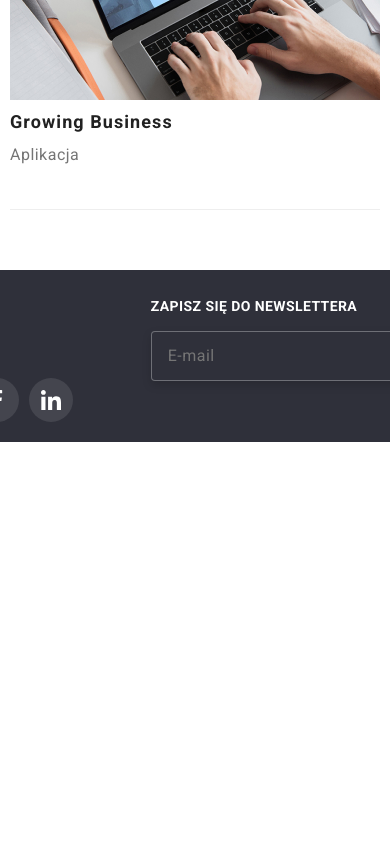
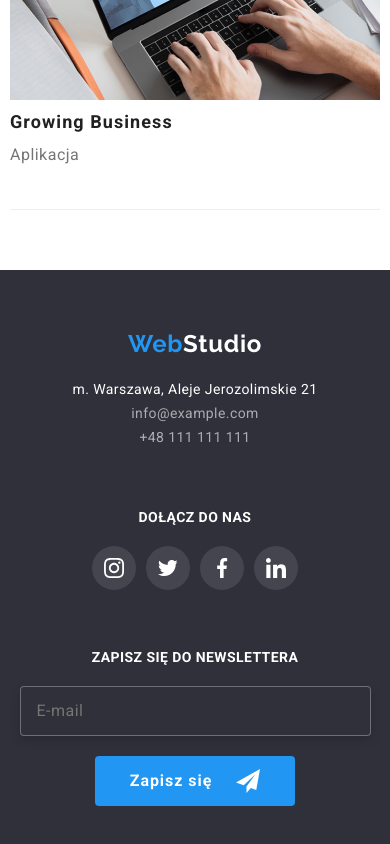
Before and after one commit to FilipGk/goit-markup-hw-08, a plain HTML site: page portfolio.html in a window 390 px wide. Shown: the part 3870-4714 px from the top of the page. Before the commit the page ends 4312 px from the top, so only its background shows below. Drawn offline with nearby package versions, Linux system fonts and the light colour scheme.

Commit message:
footer done

```diff
--- a/sass/components/_footer.scss
+++ b/sass/components/_footer.scss
@@ -1,3 +1,4 @@
+@media screen and (min-width: 1201px) {
   .footer {
     background-color: var(--background-color);
     display: flex;
@@ -173,3 +174,185 @@
   .newsletter-button__icon {
     margin-left: 24px;
   }
+}
+
+@media screen and (min-width: 320px) and (max-width: 480px) {
+  .footer {
+    background-color: var(--background-color);
+    display: flex;
+    justify-content: center;
+    padding-block: 60px;
+  }
+
+  .footer__wrapper {
+    width: 100%;
+    display: flex;
+    flex-direction: column;
+    align-items: center;
+    position: relative;
+  }
+
+  .footer__logo {
+    font-family: "Raleway", sans-serif;
+    font-style: normal;
+    font-weight: 700;
+    font-size: 24px;
+    line-height: 1.167;
+    letter-spacing: 0.03em;
+    color: var(--color-white);
+    text-decoration: none;
+    display: block;
+  }
+
+  .address__list {
+    list-style: none;
+    display: flex;
+    flex-direction: column;
+    align-items: center;
+    margin-top: 20px;
+  }
+
+  .footer-address__address {
+    font-style: normal;
+    font-weight: 400;
+    font-size: 14px;
+    letter-spacing: 0.03em;
+    line-height: 1.71;
+    color: var(--color-white);
+    margin: 0;
+    padding-block: 9px;
+  }
+
+  .footer-address__contact {
+    font-style: normal;
+    font-weight: 400;
+    font-size: 14px;
+    letter-spacing: 0.03em;
+    line-height: 1.71;
+    color: rgba(255, 255, 255, 0.6);
+    margin: 0;
+    padding-block: 9px;
+    text-decoration: none;
+  }
+
+  .footer-address__contact:hover {
+    cursor: pointer;
+    color: var(--color-blue);
+  }
+
+  .social {
+    height: 80px;
+    margin-block: 60px;
+  }
+
+  .social__headline {
+    font-family: "Roboto";
+    font-style: normal;
+    font-weight: 700;
+    font-size: 14px;
+    line-height: 1.14;
+    letter-spacing: 0.03em;
+    text-transform: uppercase;
+    color: var(--color-white);
+    margin-bottom: 20px;
+    text-align: center;
+  }
+
+  .social__list {
+    display: flex;
+    list-style: none;
+    gap: 10px;
+  }
+
+  .social-list__element {
+    display: flex;
+    align-items: center;
+    justify-content: center;
+    width: 44px;
+    height: 44px;
+    background-color: rgba(255, 255, 255, 0.1);
+    border-radius: 50%;
+    transition: background-color 250ms var(--cubic-bezier);
+
+    &:hover,
+    &:focus {
+      background-color: var(--color-blue);
+      cursor: pointer;
+    }
+  }
+
+  .social__icon {
+    fill: var(--color-white);
+  }
+
+  .newsletter {
+    position: relative;
+  }
+
+  .newsletter__form {
+    width: 100vw;
+    display: flex;
+    flex-direction: column;
+    align-items: center;
+  }
+
+  .newsletter-form__label {
+    font-family: "Roboto";
+    font-style: normal;
+    font-weight: 700;
+    font-size: 14px;
+    line-height: 1.14;
+    letter-spacing: 0.03em;
+    text-transform: uppercase;
+    color: var(--color-white);
+    text-align: center;
+    margin-bottom: 20px;
+  }
+
+  .newsletter-form__input {
+    border: 1px solid rgba(255, 255, 255, 0.3);
+    filter: drop-shadow(0px 4px 4px rgba(0, 0, 0, 0.15));
+    border-radius: 4px;
+    background-color: var(--background-color);
+    font-family: "Roboto";
+    font-style: normal;
+    font-weight: 400;
+    font-size: 16px;
+    line-height: 1.25;
+    display: flex;
+    align-items: center;
+    letter-spacing: 0.03em;
+    color: rgba(255, 255, 255, 0.6);
+    padding: 14px 0px 14px 16px;
+    width: 90%;
+    margin-bottom: 20px;
+  }
+
+  .newsletter__button {
+    padding: 0;
+    display: flex;
+    align-items: center;
+    justify-content: center;
+    width: 200px;
+    height: 50px;
+    background-color: var(--color-blue);
+    border: none;
+    border-radius: 4px;
+    color: var(--color-white);
+    cursor: pointer;
+  }
+
+  .newsletter-button__text {
+    font-family: "Roboto";
+    font-style: normal;
+    font-weight: 700;
+    font-size: 16px;
+    line-height: 1.88;
+    letter-spacing: 0.06em;
+    text-align: center;
+  }
+
+  .newsletter-button__icon {
+    margin-left: 24px;
+  }
+}
--- a/sass/components/_header-contact.scss
+++ /dev/null
@@ -1,40 +0,0 @@
-.header-contact-list {
-  display: flex;
-  align-items: center;
-  justify-content: flex-end;
-  gap: 30px;
-  list-style: none;
-}
-
-.header-contact-list__element {
-  display: flex;
-  align-items: center;
-  gap: 10px;
-}
-
-.header-contact-list__element:hover .header-contact__icon {
-  cursor: pointer;
-  fill: var(--color-blue);
-}
-
-.header__contact {
-  font-style: normal;
-  font-weight: 500;
-  font-size: 14px;
-  line-height: 1.14;
-  letter-spacing: 0.02em;
-  color: var(--secondary-text-color);
-  text-decoration: none;
-  transition: color 250ms var(--cubic-bezier);
-
-  &:hover,
-  &:focus {
-    color: var(--color-blue);
-    cursor: pointer;
-  }
-}
-
-.header-contact__icon {
-  fill: var(--secondary-text-color);
-  transition: fill 250ms var(--cubic-bezier);
-}
```
Also changed, not shown: css/main.min.css, 1 other file. Lines whose indentation alone changed are shown as unchanged.
